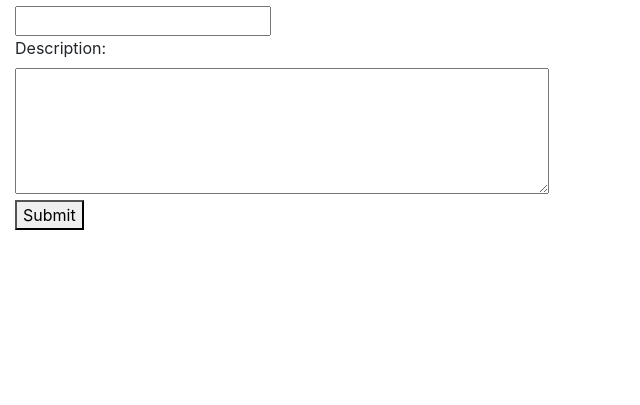
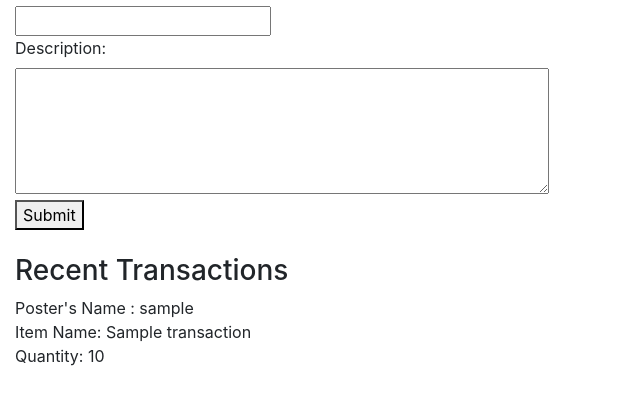
Before and after one commit to ChihumeyaEE/SWE-MADS, a Flask app: page /profilepage in a window 1280 px wide. Shown: the part 324-729 px from the top of the page, without its empty margins (0-640 px from the left). Run offline with Flask 2, Linux system fonts and the light colour scheme; a user stored in the database is signed in; tables that the repository leaves empty hold one stand-in row (values such as "Sample post"); a database or web service that is not in the repository returns one stand-in record (values such as "Sample title"); data that the repository does not hold is empty.

Commit message:
shows recent transactions on profile page

```diff
--- a/app.py
+++ b/app.py
@@ -1,4 +1,4 @@
-# pylint: disable=invalid-name,no-member,unused-import,unused-variable,missing-module-docstring,missing-function-docstring,wrong-import-order,redefined-builtin,multiple-imports,invalid-envvar-default,global-statement
+# pylint: disable=invalid-name,no-member,unused-import,unused-variable,missing-module-docstring,missing-function-docstring,wrong-import-order,redefined-builtin,multiple-imports,invalid-envvar-default,global-statement,consider-using-enumerate
 import os
 import requests
 import flask, json
@@ -188,9 +188,26 @@ def profilepage():
     current_location = current_location_data["city"]
     global shown_location
     shown_location = ""
+
+    getUsersTransactions = Transactions.query.filter_by(user_id=current_user.id).all()
+    print("current user's transactions:" , getUsersTransactions)
+
+    postersNameList = []
+    itemNameList = []
+    quantityList = []
+
+    for i in range(len(getUsersTransactions)):
+        postersname = Post.query.filter_by(id=getUsersTransactions[i].post_id).first()
+        postersNameList.append(postersname.username)
+        itemNameList.append(getUsersTransactions[i].item_name)
+        quantityList.append(getUsersTransactions[i].quantity)
+
     return flask.render_template(
         "profilepage.html",
         current_location=current_location,
+        postersNameList=postersNameList,
+        itemNameList=itemNameList,
+        quantityList=quantityList
     )
 
 
--- a/templates/profilepage.html
+++ b/templates/profilepage.html
@@ -68,7 +68,23 @@
 
             </form>
 
+            <br>
+            <h3>Recent Transactions</h3>
+            <div id="transactions">
+              {% for i in postersNameList %}
+              <div>
+                {% set item_1 = postersNameList[loop.index-1] %}
+                {% set item_2 = itemNameList[loop.index-1] %}
+                {% set item_3 = quantityList[loop.index-1] %}
+                  <p>
+                    Poster's Name : {{item_1}} <br>
+                    Item Name: {{item_2}}<br>
+                    Quantity: {{item_3}}<br>
+                  </p>
 
+              </div>
+              {% endfor %}
+          </div>
         </div>
     </body>
 
```
